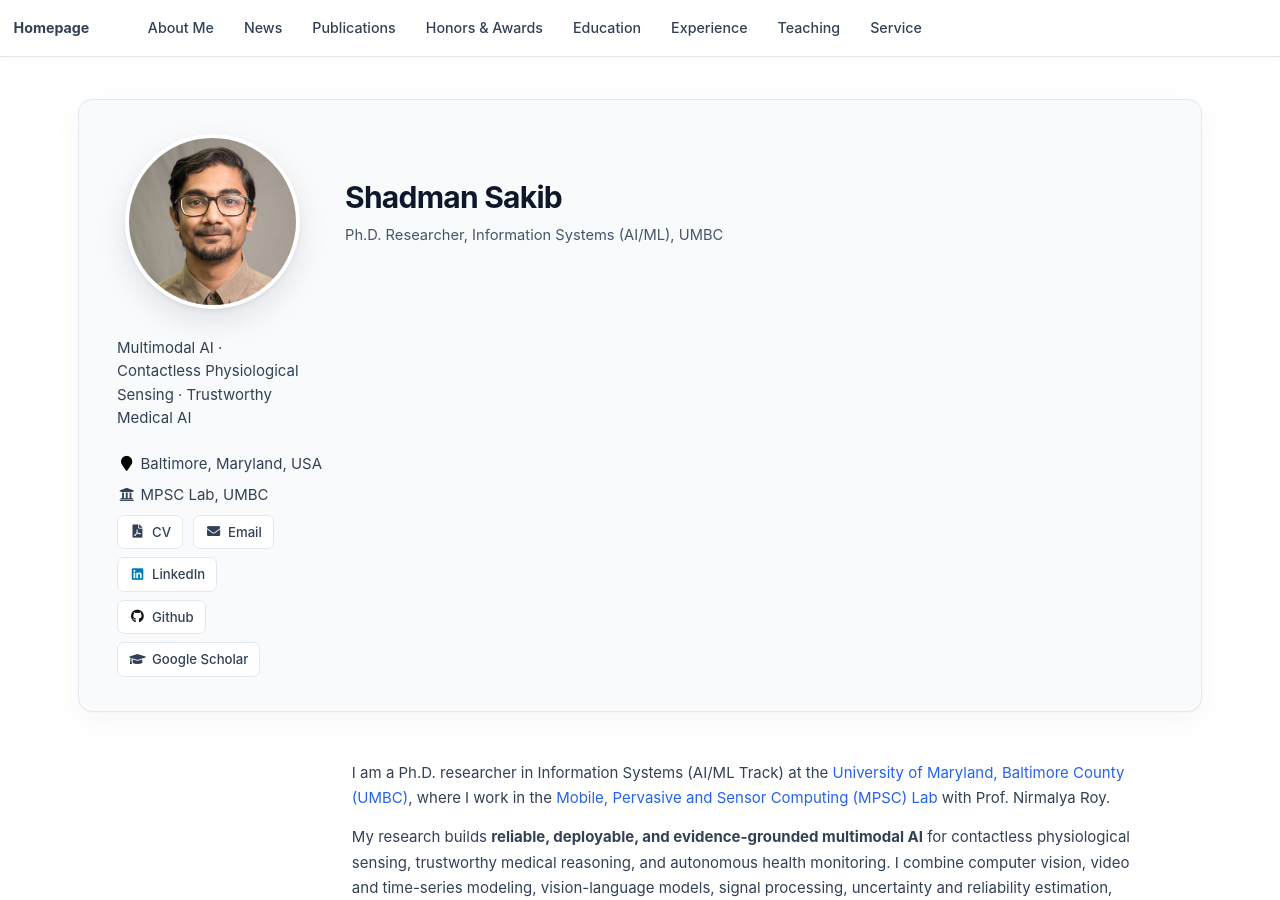
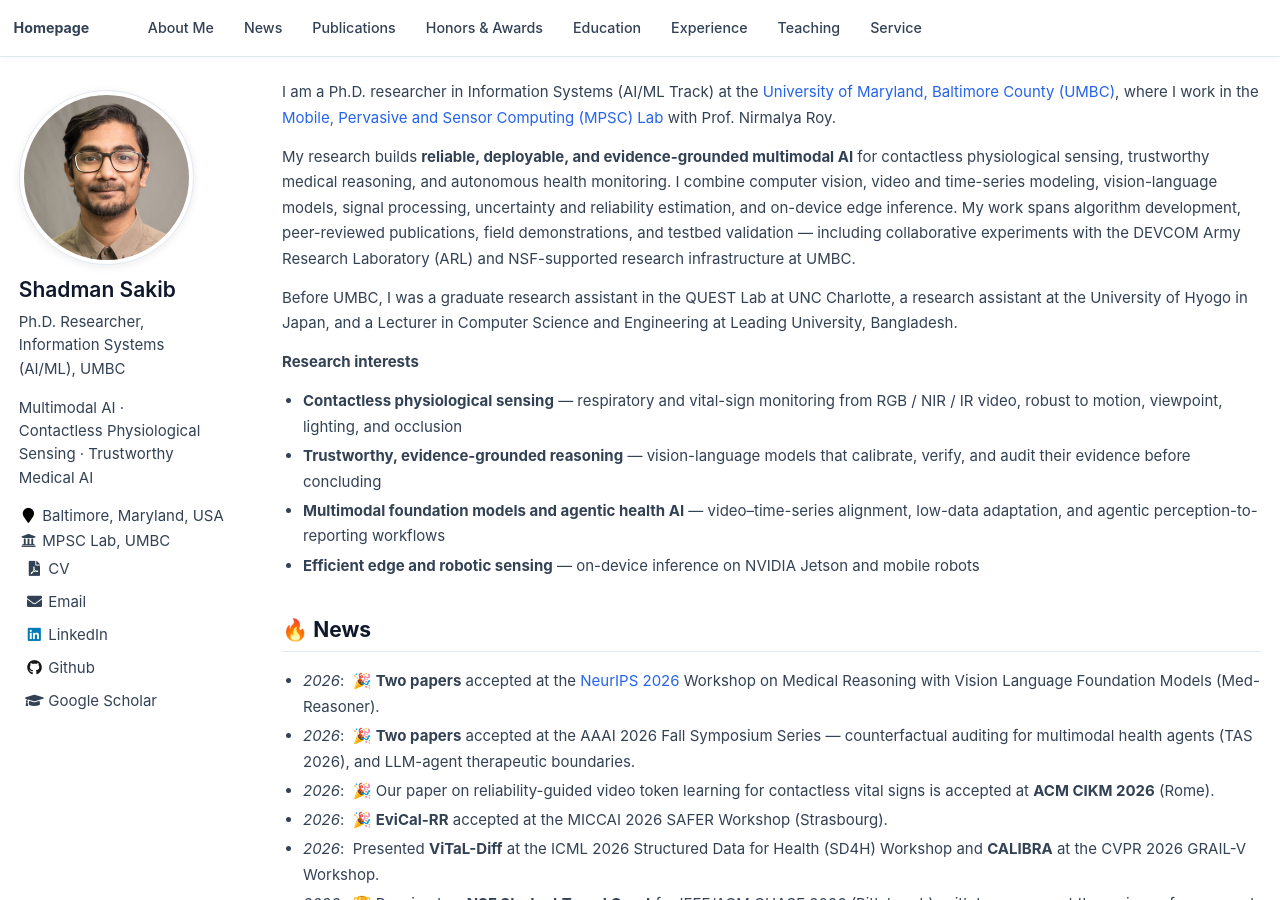
Before and after one commit to sakibshadman/sakibshadman.github.io, a Jekyll site: the page built from _pages/about.md, in a window 1280 px wide and 900 px high. Built offline with Jekyll 4.4.1, drawn with Linux system fonts in a browser that asks for light colours.

Commit message:
Update default.html

```diff
--- a/_layouts/default.html
+++ b/_layouts/default.html
@@ -4,72 +4,30 @@ layout: compress
 
 <!doctype html>
 <html lang="en" class="no-js">
-
   <head>
     {% include head.html %}
     {% include head/custom.html %}
   </head>
 
-  <body class="modern-home">
+  <body>
 
     {% include browser-upgrade.html %}
     {% include masthead.html %}
 
-    <main id="main" role="main">
+    <div id="main" role="main">
+      {% include sidebar.html %}
 
-      <!-- =========================================================
-           PROFILE / HERO
-           ========================================================= -->
-      <section class="profile-hero">
-
-        <div class="profile-hero__inner">
-
-          {% include sidebar.html %}
-
+      <article class="page" itemscope itemtype="http://schema.org/CreativeWork">
+        {% if page.title %}<meta itemprop="headline" content="{{ page.title | markdownify | strip_html | strip_newlines | escape_once }}">{% endif %}
+        <div class="page__inner-wrap">
+          <section class="page__content" itemprop="text">
+            {{ content }}
+          </section>
         </div>
-
-      </section>
-
-
-      <!-- =========================================================
-           MAIN CONTENT
-           ========================================================= -->
-      <section class="home-content">
-
-        <article
-          class="page"
-          itemscope
-          itemtype="http://schema.org/CreativeWork"
-        >
-
-          {% if page.title %}
-          <meta
-            itemprop="headline"
-            content="{{ page.title | markdownify | strip_html | strip_newlines | escape_once }}"
-          >
-          {% endif %}
-
-          <div class="page__inner-wrap">
-
-            <section
-              class="page__content"
-              itemprop="text"
-            >
-
-              {{ content }}
-
-            </section>
-
-          </div>
-
-        </article>
-
-      </section>
-
-    </main>
+      </article>
+    </div>
 
     {% include scripts.html %}
 
   </body>
-
 </html>
```
